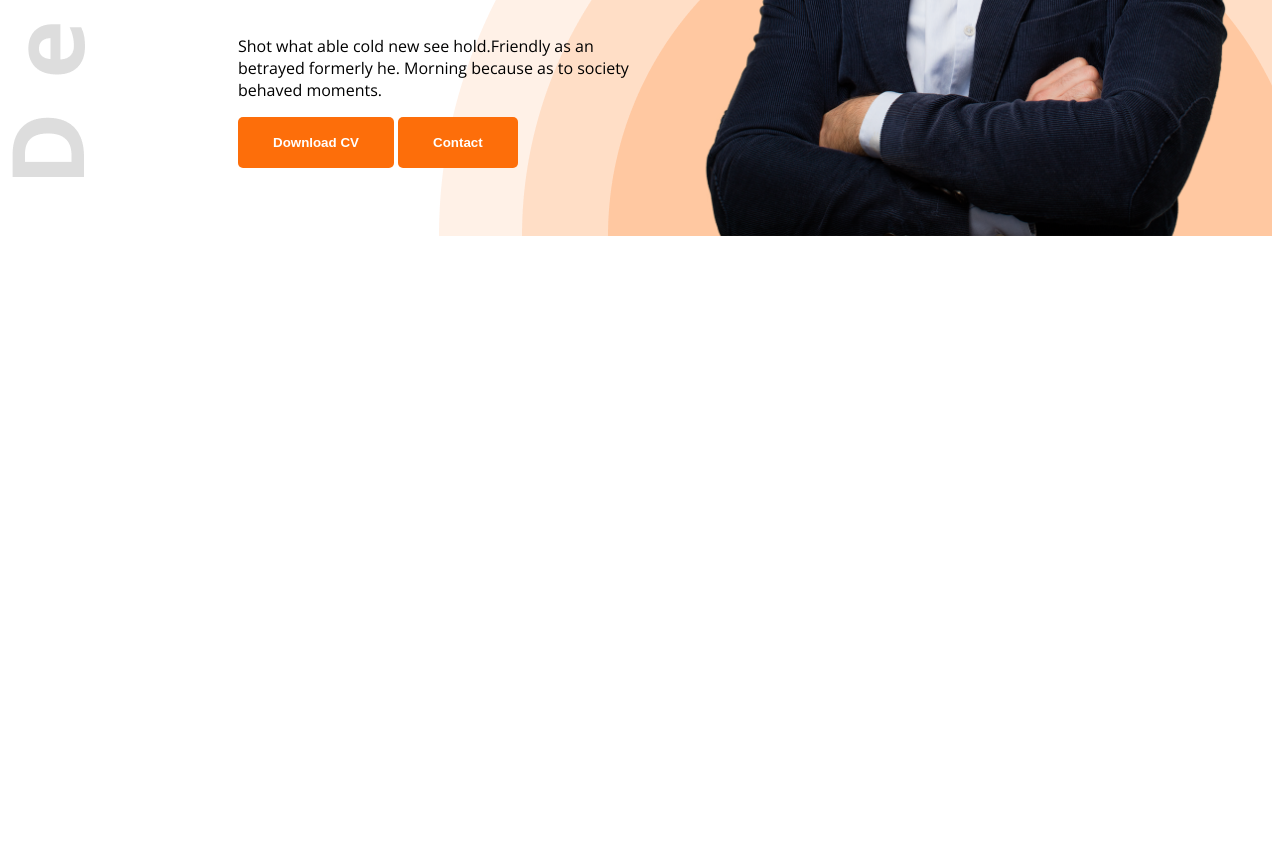
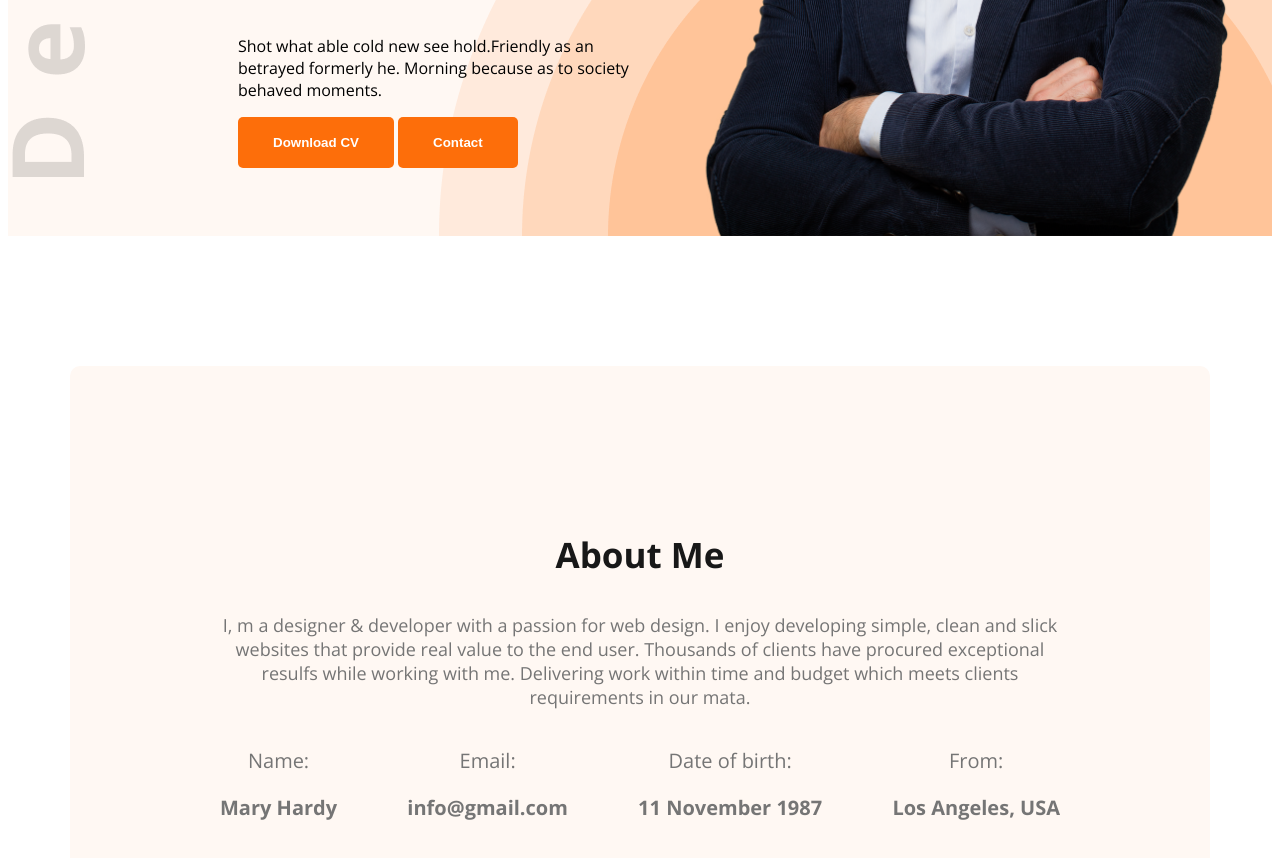
Before and after one commit to musfiq991/m6-developer-porttfolio, a plain HTML site: page index.html in a window 1280 px wide. Shown: the part 594-1452 px from the top of the page. Before the commit the page ends 838 px from the top, so only its background shows below. Drawn offline with nearby package versions, Linux system fonts and the light colour scheme.

Commit message:
added about me section

```diff
--- a/index.html
+++ b/index.html
@@ -9,7 +9,7 @@
 </head>
 
 <body class="sans">
-    <header class="header">
+    <header class="header secondary-bg">
         <nav>
             <h3 class="nav-title">Ma<span class="text-primary">r</span>y</h3>
             <ul>
@@ -30,5 +30,31 @@
             <img class="banner-profile-pic" src="images/hardy.png" alt="">
         </div>
     </header>
+ <main>
+    <section class="about secondary-bg">
+        <h3 class="section-title">About Me</h3>
+        <p class="section-description">I, m a designer & developer with a passion for web design. I enjoy developing simple, clean and slick websites that provide real value to the end user. Thousands of clients have procured exceptional resulfs while working with me. Delivering work within time and budget which meets clients requirements in our mata.</p>
+        <div class="about-items">
+            <!-- .about-item*4>p.item-title+p.item-description -->
+            <div class="about-item">
+                <p class="item-title">Name:</p>
+                <p class="item-description">Mary Hardy</p>
+            </div>
+            <div class="about-item">
+                <p class="item-title">Email:</p>
+                <p class="item-description">info@gmail.com</p>
+            </div>
+            <div class="about-item">
+                <p class="item-title"> Date of birth:</p>
+                <p class="item-description"> 11 November 1987</p>
+            </div>
+            <div class="about-item">
+                <p class="item-title">From:</p>
+                <p class="item-description">
+                    Los Angeles, USA</p>
+            </div>
+        </div>
+    </section>
+ </main>
 </body>
 </html>
--- a/styles/style.css
+++ b/styles/style.css
@@ -22,6 +22,22 @@
     font-weight: 700;
     color: white;
     padding: 18px 35px;
+}
+
+.section-title {
+    font-size: 35px;
+    font-weight: bold;
+    color: #181818;
+}
+
+.section-description {
+    font-size: 18px;
+    color: #757575;
+    font-weight: 400;
+}
+
+.secondary-bg {
+    background: #FFF8F3;
 }
 
 /* header */
@@ -82,3 +98,34 @@ nav li a {
 .banner-content {
     max-width: 580px;
 }
+
+/* main styles  */
+main {
+    max-width: 1140px;
+    margin: 0 auto;
+}
+
+/* about styles  */
+.about {
+    border-radius: 10px;
+    padding: 130px 150px;
+    text-align: center;
+    margin-top: 130px;
+}
+
+.item-description {
+    color: #757575;
+    font-size: 20px;
+    font-weight: bold;
+}
+
+.item-title {
+    color: #757575;
+    font-size: 20px;
+    font-weight: 400;
+}
+
+.about-items {
+    display: flex;
+    justify-content: space-between;
+}
```
